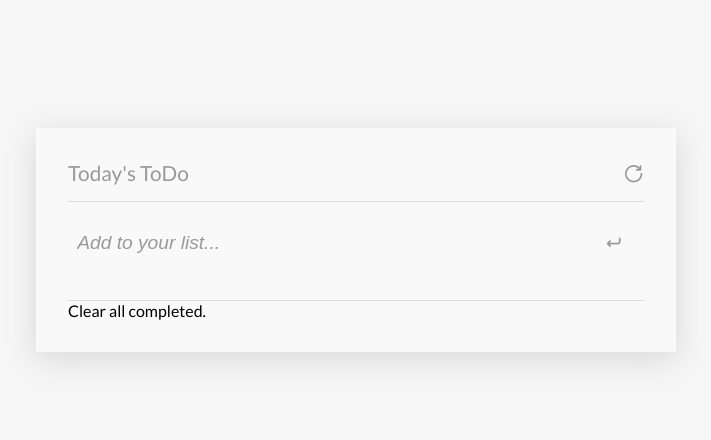
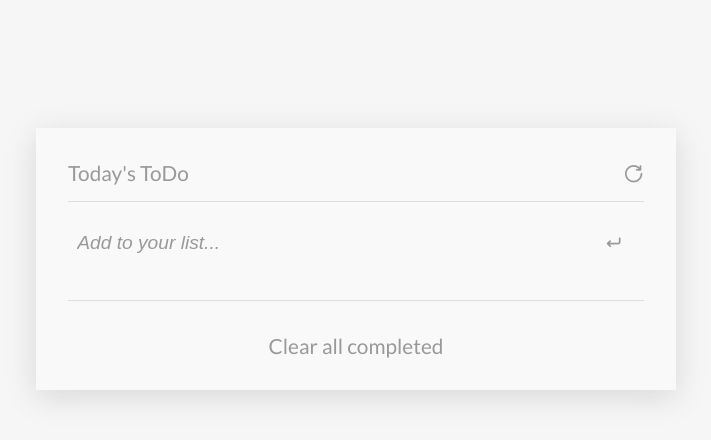
Before and after one commit to kessie2862/ToDo-List, a website built with webpack: page src/template.html in a window 1280 px wide. Shown: the whole page, without its empty margins (284-995 px from the left). Built offline with nearby package versions, Linux system fonts and the light colour scheme.

Commit message:
Add anchor tag for clearing all completed tasks

```diff
--- a/src/template.html
+++ b/src/template.html
@@ -24,7 +24,7 @@
       <ul id="task-list"></ul>
 
       <hr />
-      <p>Clear all completed.</p>
+      <a href="#">Clear all completed</a>
     </div>
   </body>
 </html>
```
